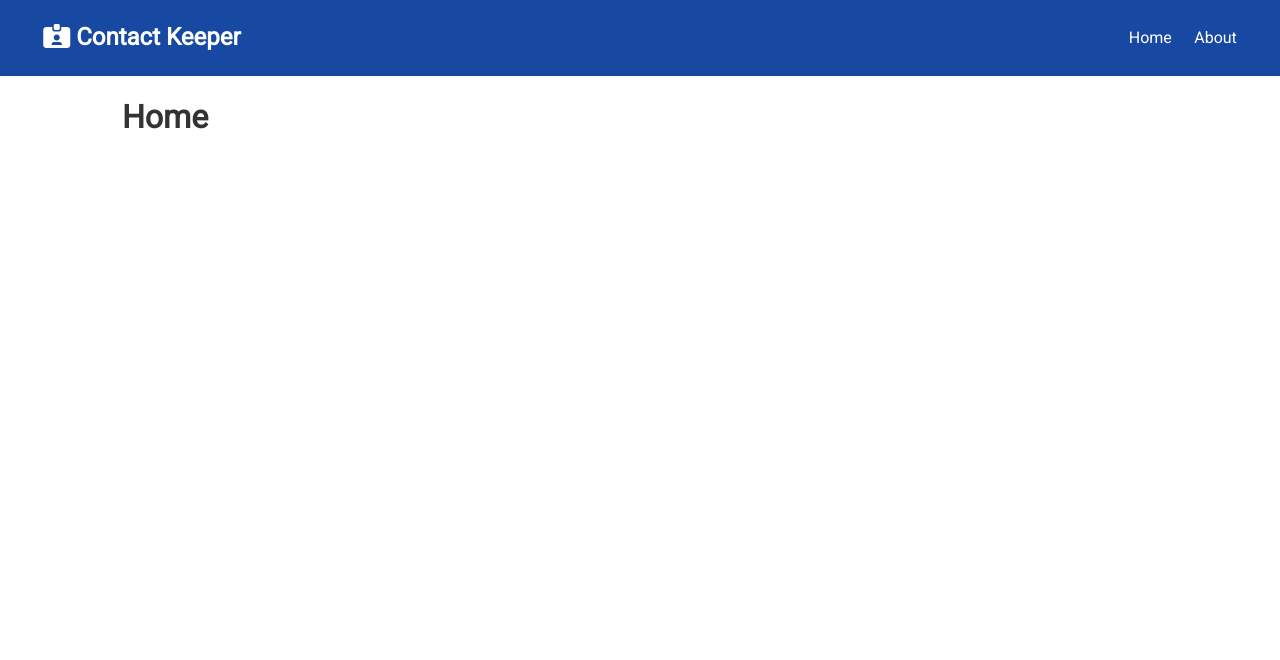
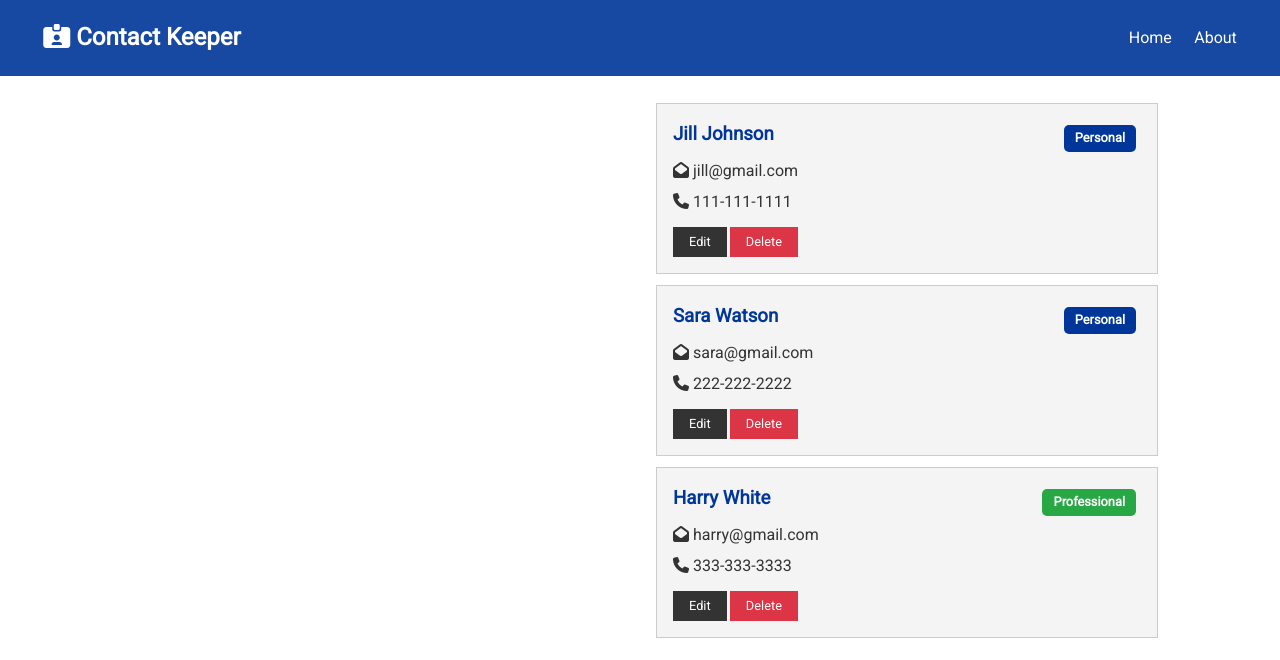
Before and after one commit to kartikkher/contact-keeper, a React (Create React App) app in the folder client/: page / in a window 1280 px wide. Shown: the top 660 px of the page. Built offline with nearby package versions, Linux system fonts and the light colour scheme; the HTML template or start-up script is replaced by a standard one.

Commit message:
Frontend WIP: Contacts & ContactItem Components added

```diff
--- a/client/src/App.js
+++ b/client/src/App.js
@@ -3,10 +3,13 @@
 import Navbar from './components/layouts/Navbar';
 import Home from './components/pages/Home';
 import About from './components/pages/About';
+
+import ContactState from './context/contact/ContactState';
 import './App.css';
 
 const App = () => {
   return (
+    <ContactState>
       <Router>
         <Fragment>
           <Navbar />
@@ -18,6 +21,7 @@
           </div>
         </Fragment>
       </Router>
+    </ContactState>
   );
 };
 
--- /dev/null
+++ b/client/src/components/contacts/ContactItem.js
@@ -0,0 +1,43 @@
+import React from 'react';
+import PropTypes from 'prop-types';
+
+const ContactItem = ({ contact }) => {
+  const { id, name, email, phone, type } = contact;
+  return (
+    <div className='card bg-light'>
+      <h3 className='text-primary text-left'>
+        {name}{' '}
+        <span
+          style={{ float: 'right' }}
+          className={
+            'badge ' +
+            (type === 'professional' ? 'badge-success' : 'badge-primary')
+          }>
+          {type.charAt(0).toUpperCase() + type.slice(1)}
+        </span>
+      </h3>
+      <ul className='list'>
+        {email && (
+          <li>
+            <i className='fas fa-envelope-open'></i> {email}
+          </li>
+        )}
+        {phone && (
+          <li>
+            <i className='fas fa-phone'></i> {phone}
+          </li>
+        )}
+      </ul>
+      <p>
+        <button className='btn btn-dark btn-sm'>Edit</button>
+        <button className='btn btn-danger btn-sm'>Delete</button>
+      </p>
+    </div>
+  );
+};
+
+ContactItem.propTypes = {
+  contact: PropTypes.object.isRequired,
+};
+
+export default ContactItem;
--- /dev/null
+++ b/client/src/components/contacts/Contacts.js
@@ -0,0 +1,17 @@
+import React, { useContext, Fragment } from 'react';
+import ContactItem from './ContactItem';
+import ContactContext from '../../context/contact/contactContext';
+
+const Contacts = () => {
+  const contactContext = useContext(ContactContext);
+  const { contacts } = contactContext;
+  return (
+    <Fragment>
+      {contacts.map((contact) => (
+        <ContactItem key={contact.id} contact={contact} />
+      ))}
+    </Fragment>
+  );
+};
+
+export default Contacts;
--- a/client/src/components/pages/Home.js
+++ b/client/src/components/pages/Home.js
@@ -1,9 +1,13 @@
 import React from 'react';
+import Contacts from '../contacts/Contacts';
 
 const Home = () => {
   return (
-    <div>
-      <h1>Home</h1>
+    <div className='grid-2'>
+      <div>{/* Contact Form */}</div>
+      <div>
+        <Contacts />
+      </div>
     </div>
   );
 };
--- /dev/null
+++ b/client/src/context/contact/ContactState.js
@@ -0,0 +1,68 @@
+import React, { useReducer } from 'react';
+import uuid from 'uuid';
+import ContactContext from './contactContext';
+import ContactReducer from './contactReducer';
+import {
+  ADD_CONTACT,
+  DELETE_CONTACT,
+  SET_CURRENT,
+  CLEAR_CURRENT,
+  UPDTE_CONTACT,
+  FILTER_CONTACTS,
+  CLEAR_FILTER,
+} from '../types';
+
+const ContactState = (props) => {
+  const initialState = {
+    contacts: [
+      {
+        id: 1,
+        name: 'Jill Johnson',
+        email: 'jill@gmail.com',
+        phone: '111-111-1111',
+        type: 'personal',
+      },
+      {
+        id: 2,
+        name: 'Sara Watson',
+        email: 'sara@gmail.com',
+        phone: '222-222-2222',
+        type: 'personal',
+      },
+      {
+        id: 3,
+        name: 'Harry White',
+        email: 'harry@gmail.com',
+        phone: '333-333-3333',
+        type: 'professional',
+      },
+    ],
+  };
+
+  const [state, dispatch] = useReducer(ContactReducer, initialState);
+
+  // Add Contact
+
+  // Delete Contact
+
+  // Set Current Contact
+
+  // Clear Current Contact
+
+  // Update Contact
+
+  // Filter Contacts
+
+  // Clear Filter
+
+  return (
+    <ContactContext.Provider
+      value={{
+        contacts: state.contacts,
+      }}>
+      {props.children}
+    </ContactContext.Provider>
+  );
+};
+
+export default ContactState;
--- /dev/null
+++ b/client/src/context/contact/contactContext.js
@@ -0,0 +1,5 @@
+import { createContext } from 'react';
+
+const contactContext = createContext();
+
+export default contactContext;
--- /dev/null
+++ b/client/src/context/types.js
@@ -0,0 +1,9 @@
+export const ADD_CONTACT = 'ADD_CONTACT';
+export const DELETE_CONTACT = 'DELETE_CONTACT';
+export const SET_CURRENT = 'SET_CURRENT';
+export const CLEAR_CURRENT = 'CLEAR_CURRENT';
+export const UPDTE_CONTACT = 'UPDTE_CONTACT';
+export const FILTER_CONTACTS = 'FILTER_CONTACTS';
+export const CLEAR_FILTER = 'CLEAR_FILTER';
+export const SET_ALERT = 'SET_ALERT';
+export const REMOVE_ALERT = 'REMOVE_ALERT';
```
Also changed, not shown: client/src/context/contact/contactReducer.js (added). Lines whose indentation alone changed are shown as unchanged.
